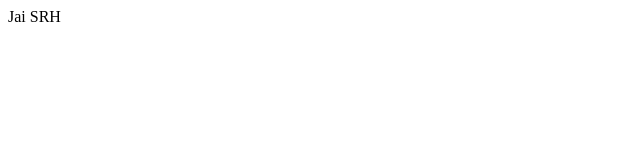
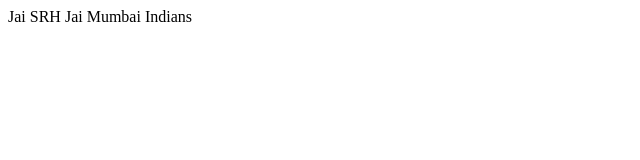
Before and after one commit to MHanuman/project-testing, a plain HTML site: page index.html in a window 1280 px wide. Shown: the whole page, without its empty margins (0-640 px from the left). Drawn offline with Linux system fonts and the light colour scheme.

Commit message:
added Mumbai indians

```diff
--- a/index.html
+++ b/index.html
@@ -9,6 +9,7 @@
 
 <body>
     Jai SRH
+    Jai Mumbai Indians
 </body>
 
 </html>
```
